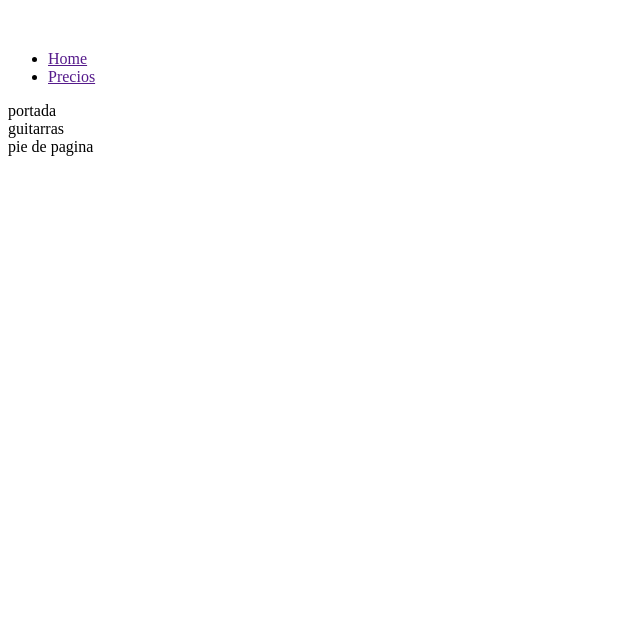
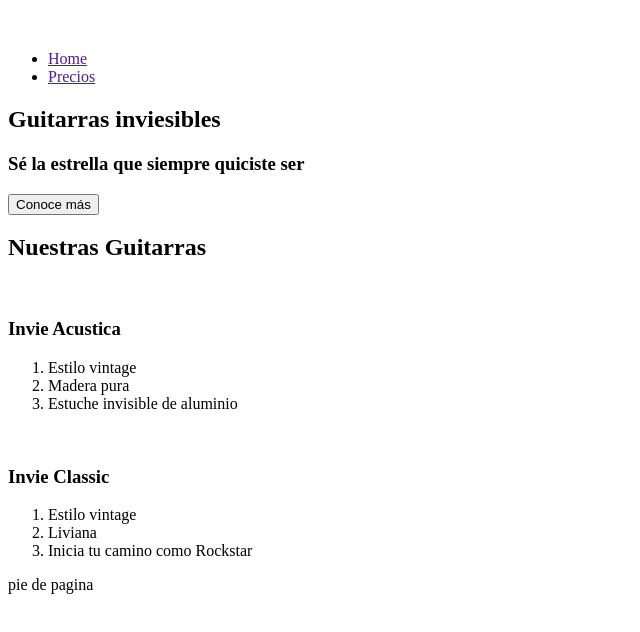
Before and after one commit to davecast/invie, a plain HTML site: page index.html in a window 1280 px wide. Shown: the whole page, without its empty margins (0-640 px from the left). Drawn offline with Linux system fonts and the light colour scheme.

Commit message:
Agregado elemento de la estructura

```diff
--- a/index.html
+++ b/index.html
@@ -1,12 +1,13 @@
 <!DOCTYPE html>
 <html>
   <head>
+    <meta charset="utf-8" />
     <title>Invie - Tus mejores guitarras!!</title>
   </head>
   <body>
     <header> <!--Cabecera de la Pagina-->
       <figure> <!--logo-->
-        <img src=""></img>
+        <img src="" />
       </figure>
       <nav> <!--menu-->
         <ul>
@@ -20,10 +21,30 @@
       </nav>
     </header>
     <section> <!--Portada-->
-      portada
+      <h1>Guitarras inviesibles</h1>
+      <h3>Sé la estrella que siempre quiciste ser</h3>
+      <button>Conoce más</button>
     </section>
     <section>    <!--Guitarras-->
-      guitarras
+      <h2>Nuestras Guitarras</h2>
+      <article>
+        <img src="" />
+        <h3>Invie Acustica</h3>
+        <ol>
+          <li>Estilo vintage</li>
+          <li>Madera pura</li>
+          <li>Estuche invisible de aluminio</li>
+        </ol>
+      </article>
+      <article>
+        <img src="" />
+        <h3>Invie Classic</h3>
+        <ol>
+          <li>Estilo vintage</li>
+          <li>Liviana</li>
+          <li>Inicia tu camino como Rockstar</li>
+        </ol>
+      </article>
     </section>
     <footer> <!--Pies de pagina-->
       pie de pagina
```
